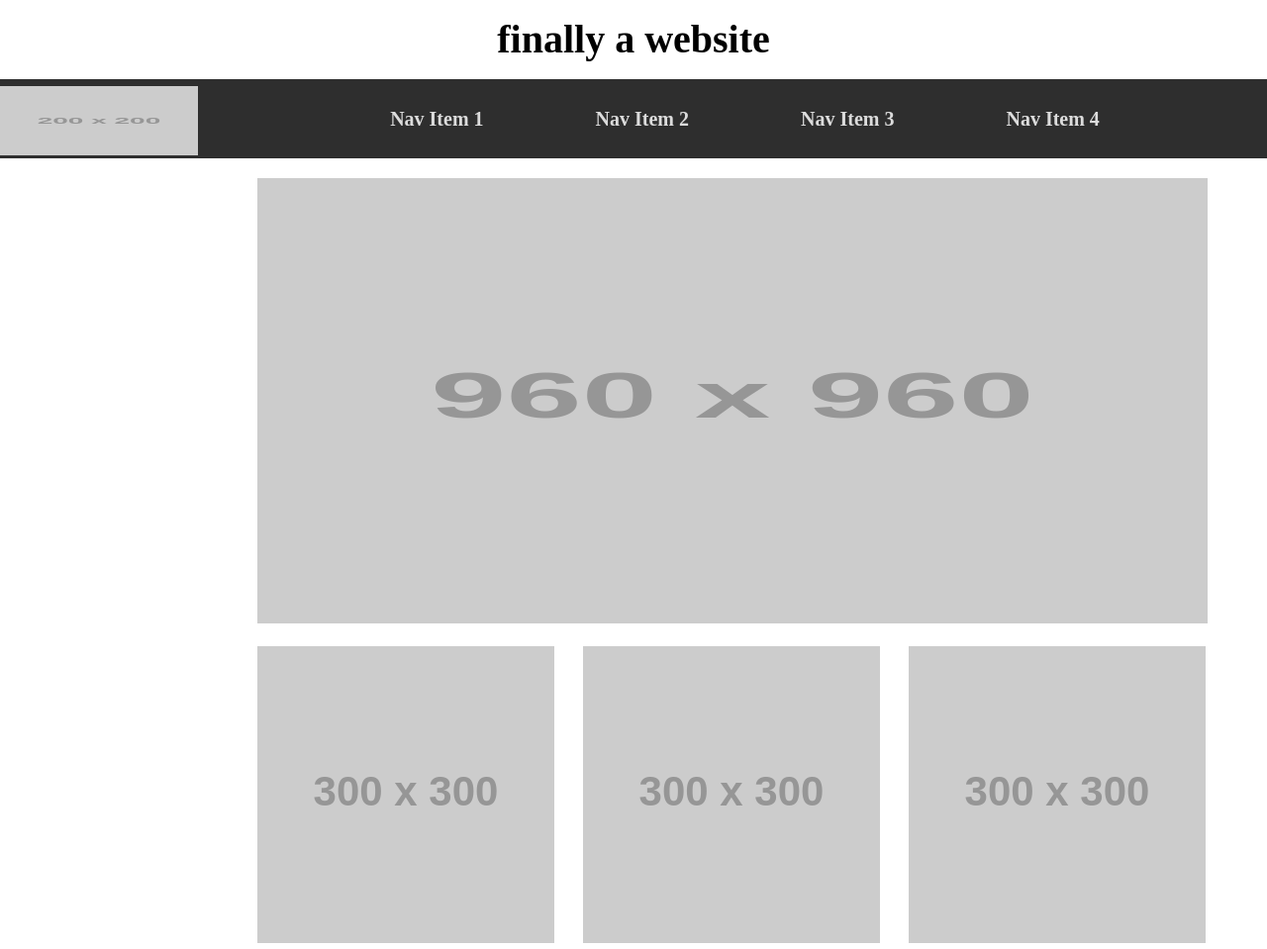
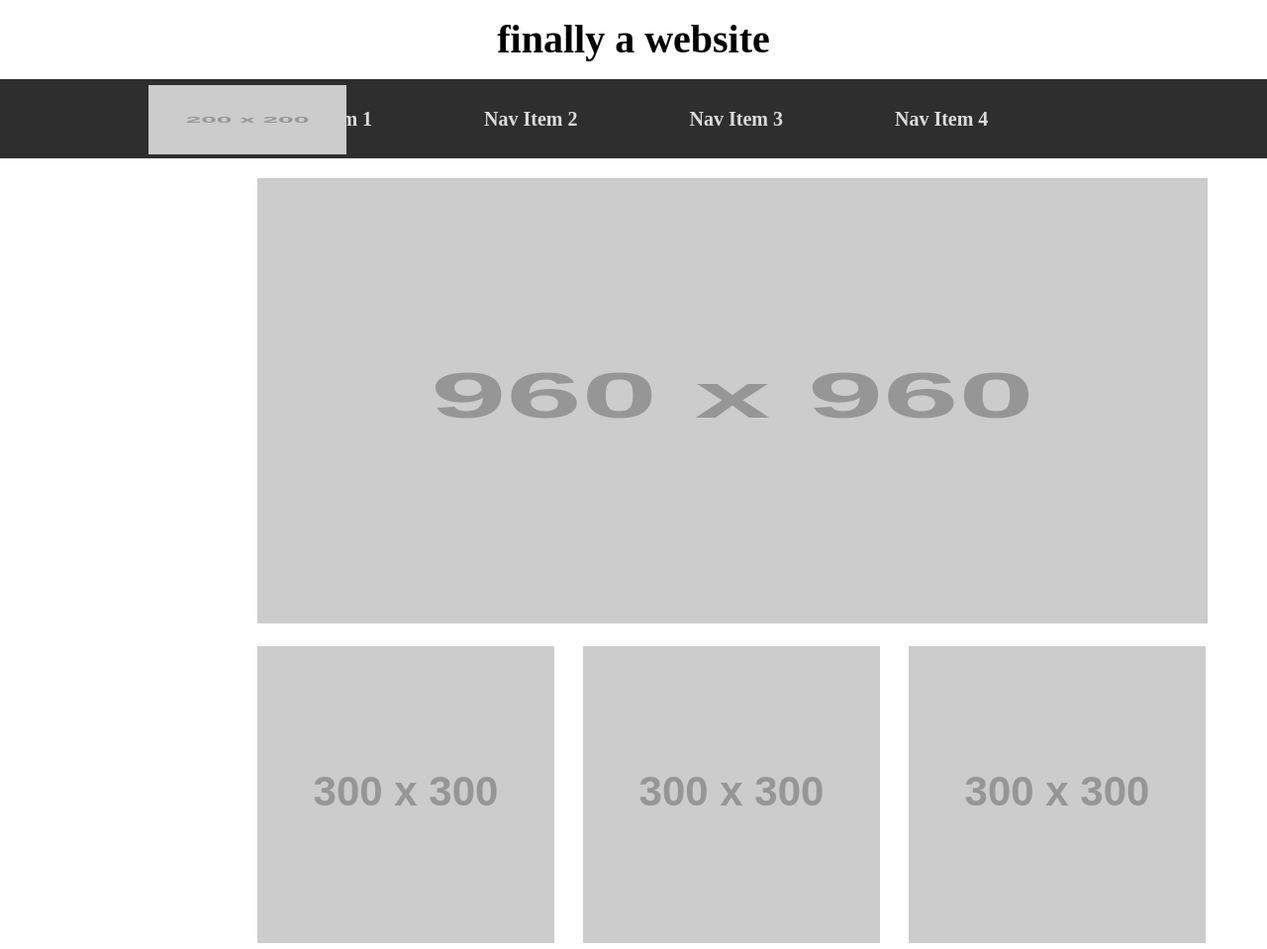
Before and after one commit to MuradAbuArqoub/lab08, a plain HTML site: page index.html in a window 1280 px wide. Shown: the top 959 px of the page at 99% size. Drawn offline with Linux system fonts and the light colour scheme; placeholder pictures from the web are drawn by us.

Commit message:
lab fixed

```diff
--- a/index.html
+++ b/index.html
@@ -13,9 +13,13 @@
 
 <body>
     <header>
+
         <h1>finally a website</h1>
-        <nav>
-            <img src="http://via.placeholder.com/200-x70-/000" alt="My Image" width="200" height="70" >
+
+
+
+        <nav class="parent">
+            <img class="img" src="http://via.placeholder.com/200-x70-/000" alt="My Image" width="200" height="70" >
 
             <ul>
 
@@ -25,6 +29,7 @@
                 <li><a href="Nav Item 4">Nav Item 4</a></li>
             </ul>
         </nav>
+
 
     </header>
 
@@ -61,7 +66,11 @@
         </div>
         </section>
 
-        <button class="button button5">Black</button>
+        <div class="button">
+            <button>Black</button>
+        </div>
+
+
 
         <div class="footer">
             <p></p>
--- a/stylesheet/style.css
+++ b/stylesheet/style.css
@@ -13,10 +13,15 @@ header {
     font-size: 20px;
     text-align: center;
 }
-nav img{
-    display: flex;
-    float: left;
-    margin-top: 7px;
+.parent{
+    position: relative;
+}
+.img{
+   position: absolute;
+    top: 6px;
+    left: 150px;
+
+
 
 }
 
@@ -82,9 +87,10 @@ div:nth-of-type(1){
 }
 
 .button {
+    position: absolute;
     background-color: #4CAF50;
     border: none;
-    color: white;
+    color: rgb(158, 145, 145);
     padding: 15px 32px;
     text-align: center;
     text-decoration: none;
@@ -92,7 +98,9 @@ div:nth-of-type(1){
     font-size: 16px;
     margin: 4px 2px;
     cursor: pointer;
-    margin-left: 770px;
+    left: 765px;
+    top: 1455px;
+
 
 }
 
```
